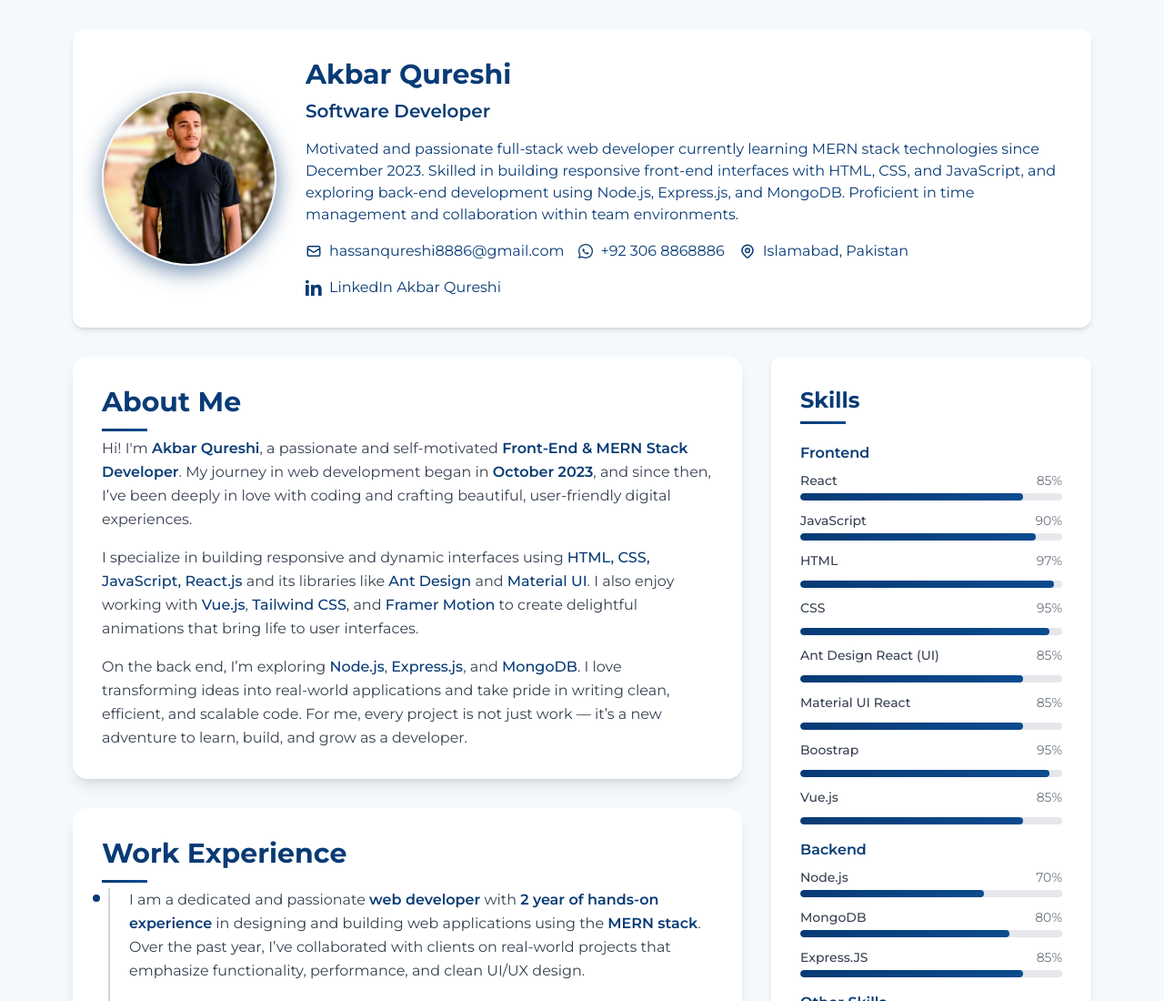
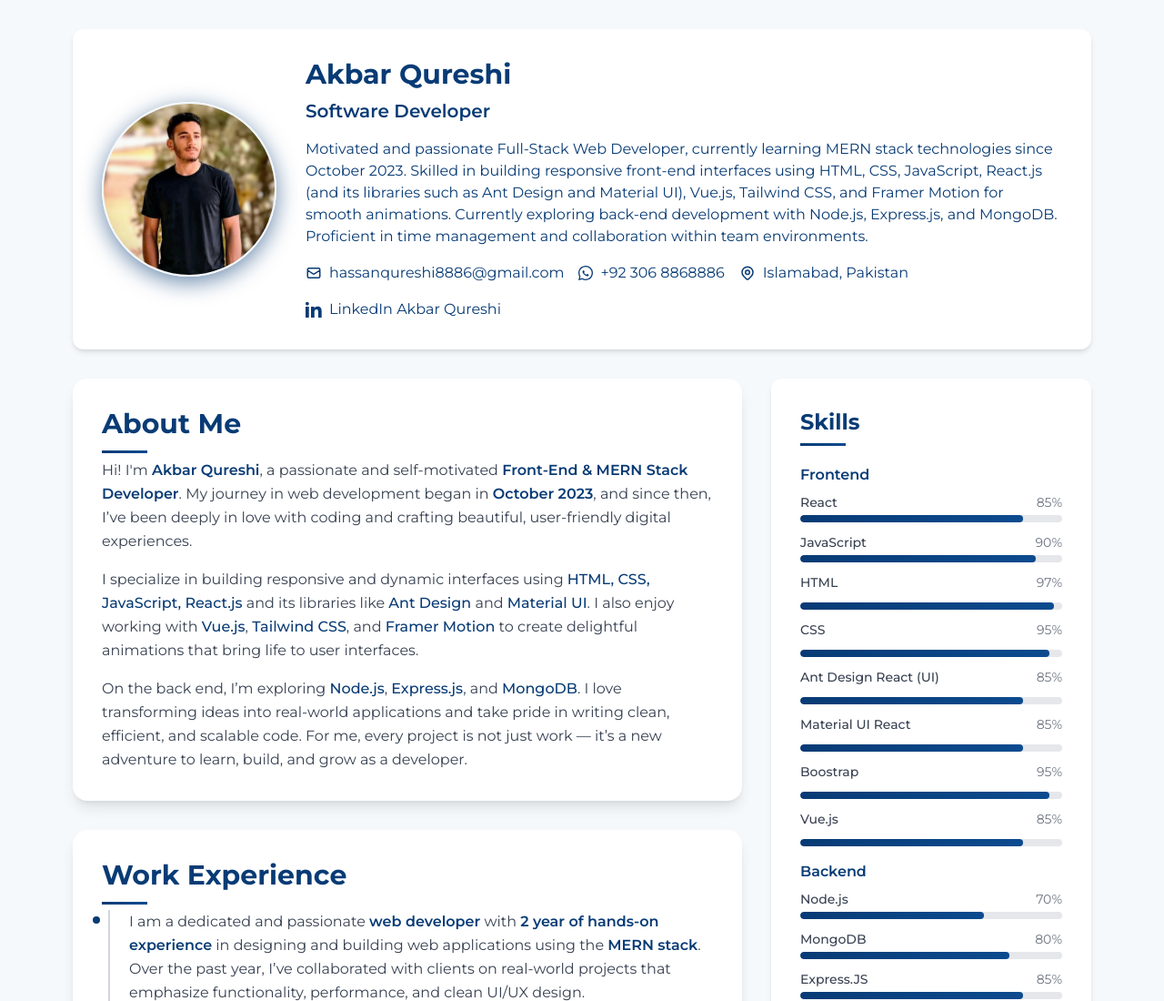
Before and after one commit to hassan-qureshii/SkillBook, a plain HTML site: page index.html in a window 1280 px wide. Shown: the top 1100 px of the page at 91% size. Drawn offline with nearby package versions, Linux system fonts and the light colour scheme.

Commit message:
type: short description

```diff
--- a/index.html
+++ b/index.html
@@ -31,7 +31,7 @@
 </h2>
 
     <p class="text-[#083b75] mb-4 text-center md:text-left">
-      Motivated and passionate full-stack web developer currently learning MERN stack technologies since December 2023. Skilled in building responsive front-end interfaces with HTML, CSS, and JavaScript, and exploring back-end development using Node.js, Express.js, and MongoDB. Proficient in time management and collaboration within team environments.
+      Motivated and passionate Full-Stack Web Developer, currently learning MERN stack technologies since October 2023. Skilled in building responsive front-end interfaces using HTML, CSS, JavaScript, React.js (and its libraries such as Ant Design and Material UI), Vue.js, Tailwind CSS, and Framer Motion for smooth animations. Currently exploring back-end development with Node.js, Express.js, and MongoDB. Proficient in time management and collaboration within team environments.
     </p>
 
     <!-- Contact Info -->
```
